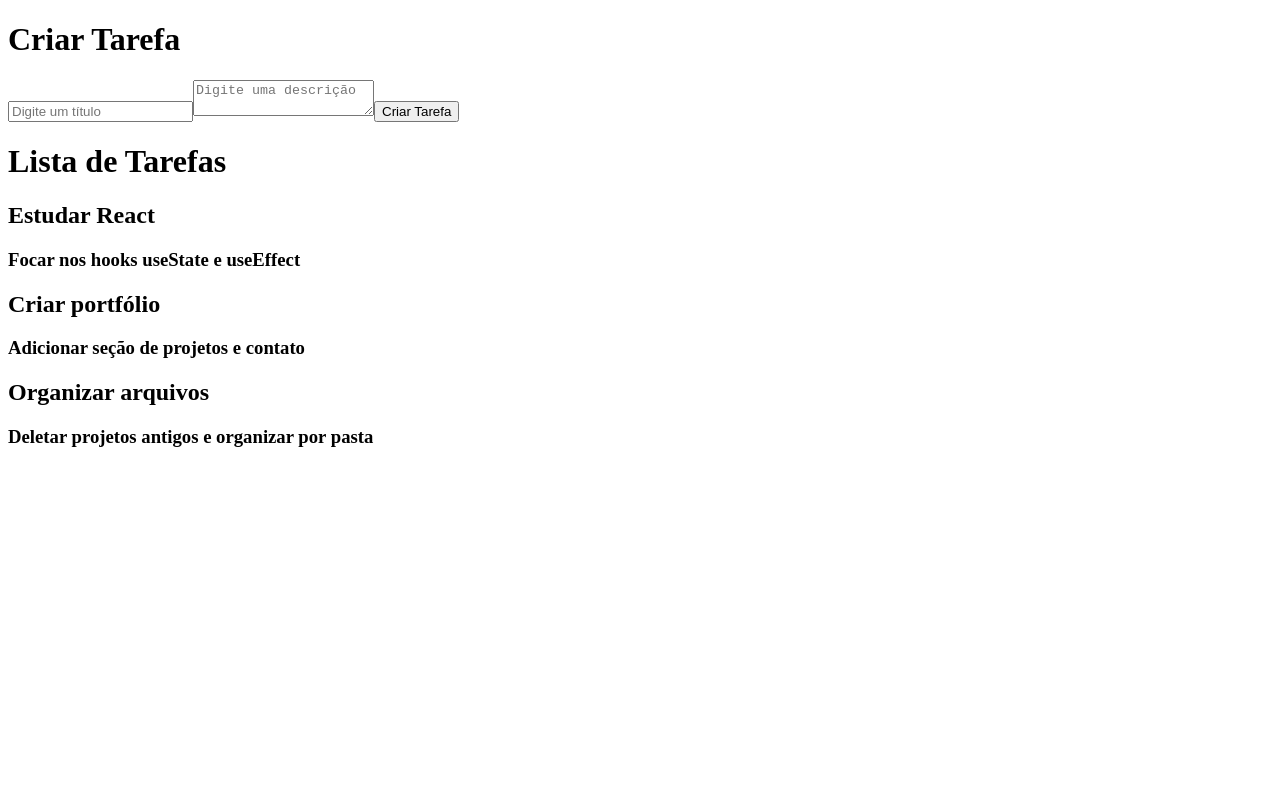
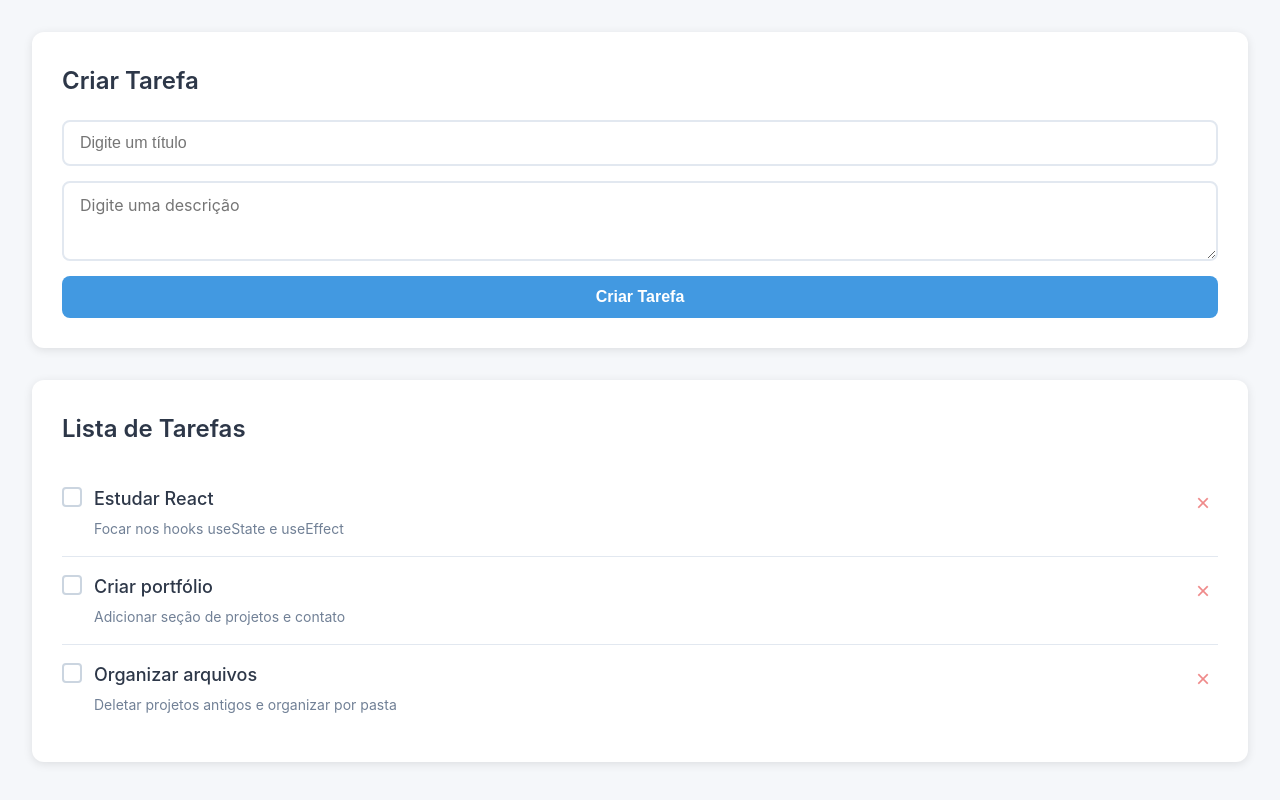
Before and after one commit to juliocesardemoraes/zeus-reactjs, a React (Vite) app: page / in a window 1280 px wide. Built offline with nearby package versions, Linux system fonts and the light colour scheme.

Commit message:
feat: add initial class

```diff
--- a/src/App.jsx
+++ b/src/App.jsx
@@ -1,20 +1,22 @@
-import { useEffect } from "react";
 import { useState } from "react";
 import { tasksMock } from "./mock/TasksMock";
+import "./globals.css";
 
 function App() {
   const [title, setTitle] = useState("");
   const [description, setDescription] = useState("");
   const [tasks, setTasks] = useState(tasksMock);
 
-  useEffect(() => {
-    console.log("TITLE", title);
-  }, [title]);
+  const toggleTask = () => {};
+  const deleteTask = () => {};
 
   return (
     <>
+      <div className="form-section m-4">
         <h1>Criar Tarefa</h1>
+
         <form
+          className="task-form"
           onSubmit={(event) => {
             event.preventDefault();
 
@@ -39,29 +41,61 @@ function App() {
             onChange={(event) => {
               setTitle(event.target.value);
             }}
+            required
           />
 
           <textarea
             name="description"
             placeholder="Digite uma descrição"
-          id=""
+            value={description}
             onChange={(event) => {
               setDescription(event.target.value);
             }}
-        ></textarea>
+          />
 
           <button type="submit">Criar Tarefa</button>
         </form>
+      </div>
 
+      <div className="form-section m-4">
         <h1>Lista de Tarefas</h1>
+        <ul className="task-list">
           {tasks.map((task, index) => {
             return (
-          <div key={index}>
-            <h2>{task.title}</h2>
-            <h3>{task.description}</h3>
+              <li
+                key={index}
+                className={`task-item ${task.done ? "completed" : ""}`}
+              >
+                <div className="task-content">
+                  <label className="checkbox-container">
+                    <input
+                      type="checkbox"
+                      checked={task.done}
+                      onChange={() => toggleTask(index)}
+                    />
+                    <span className="checkmark"></span>
+                  </label>
+
+                  <div className="task-details">
+                    <h2 className="task-title">{task.title}</h2>
+                    {task.description && (
+                      <p className="task-description">{task.description}</p>
+                    )}
                   </div>
+                </div>
+
+                <button
+                  className="delete-btn"
+                  onClick={() => deleteTask(index)}
+                  aria-label="Deletar tarefa"
+                >
+                  ×
+                </button>
+              </li>
             );
           })}
+        </ul>
+      </div>
     </>
   );
 }
--- /dev/null
+++ b/src/globals.css
@@ -0,0 +1,254 @@
+* {
+  margin: 0;
+  padding: 0;
+  box-sizing: border-box;
+}
+
+body {
+  font-family: -apple-system, BlinkMacSystemFont, "Segoe UI", "Roboto",
+    sans-serif;
+  background-color: #f5f7fa;
+  color: #333;
+  line-height: 1.6;
+}
+
+.container {
+  max-width: 800px;
+  margin: 0 auto;
+  padding: 20px;
+}
+
+.form-section {
+  background: white;
+  padding: 30px;
+  border-radius: 12px;
+  box-shadow: 0 2px 10px rgba(0, 0, 0, 0.1);
+  margin-bottom: 30px;
+}
+
+.form-section h1 {
+  color: #2d3748;
+  margin-bottom: 20px;
+  font-size: 24px;
+  font-weight: 600;
+}
+
+.task-form {
+  display: flex;
+  flex-direction: column;
+  gap: 15px;
+}
+
+.task-form input,
+.task-form textarea {
+  padding: 12px 16px;
+  border: 2px solid #e2e8f0;
+  border-radius: 8px;
+  font-size: 16px;
+  transition: border-color 0.2s ease;
+}
+
+.task-form input:focus,
+.task-form textarea:focus {
+  outline: none;
+  border-color: #4299e1;
+  box-shadow: 0 0 0 3px rgba(66, 153, 225, 0.1);
+}
+
+.task-form textarea {
+  min-height: 80px;
+  resize: vertical;
+  font-family: inherit;
+}
+
+.task-form button {
+  background: #4299e1;
+  color: white;
+  border: none;
+  padding: 12px 24px;
+  border-radius: 8px;
+  font-size: 16px;
+  font-weight: 600;
+  cursor: pointer;
+  transition: background-color 0.2s ease;
+}
+
+.task-form button:hover {
+  background: #3182ce;
+}
+
+.task-form button:active {
+  transform: translateY(1px);
+}
+
+.tasks-section {
+  background: white;
+  padding: 30px;
+  border-radius: 12px;
+  box-shadow: 0 2px 10px rgba(0, 0, 0, 0.1);
+}
+
+.tasks-section h1 {
+  color: #2d3748;
+  margin-bottom: 20px;
+  font-size: 24px;
+  font-weight: 600;
+}
+
+.empty-state {
+  text-align: center;
+  color: #718096;
+  font-style: italic;
+  padding: 40px 20px;
+}
+
+.task-list {
+  list-style: none;
+}
+
+.task-item {
+  display: flex;
+  align-items: flex-start;
+  justify-content: space-between;
+  padding: 16px 0;
+  border-bottom: 1px solid #e2e8f0;
+  transition: all 0.2s ease;
+}
+
+.task-item:last-child {
+  border-bottom: none;
+}
+
+.task-item.completed {
+  opacity: 0.6;
+}
+
+.task-content {
+  display: flex;
+  align-items: flex-start;
+  gap: 12px;
+  flex: 1;
+}
+
+.checkbox-container {
+  position: relative;
+  cursor: pointer;
+  user-select: none;
+  margin-top: 2px;
+}
+
+.checkbox-container input {
+  position: absolute;
+  opacity: 0;
+  cursor: pointer;
+  height: 0;
+  width: 0;
+}
+
+.checkmark {
+  height: 20px;
+  width: 20px;
+  background-color: #fff;
+  border: 2px solid #cbd5e0;
+  border-radius: 4px;
+  display: inline-block;
+  transition: all 0.2s ease;
+}
+
+.checkbox-container:hover .checkmark {
+  border-color: #4299e1;
+}
+
+.checkbox-container input:checked ~ .checkmark {
+  background-color: #4299e1;
+  border-color: #4299e1;
+}
+
+.checkmark:after {
+  content: "";
+  position: absolute;
+  display: none;
+  left: 6px;
+  top: 2px;
+  width: 6px;
+  height: 10px;
+  border: solid white;
+  border-width: 0 2px 2px 0;
+  transform: rotate(45deg);
+}
+
+.checkbox-container input:checked ~ .checkmark:after {
+  display: block;
+}
+
+.task-details {
+  flex: 1;
+}
+
+.task-title {
+  font-size: 18px;
+  font-weight: 500;
+  color: #2d3748;
+  margin-bottom: 4px;
+  transition: all 0.2s ease;
+}
+
+.task-item.completed .task-title {
+  text-decoration: line-through;
+  color: #718096;
+}
+
+.task-description {
+  color: #718096;
+  font-size: 14px;
+  margin: 0;
+  transition: all 0.2s ease;
+}
+
+.task-item.completed .task-description {
+  text-decoration: line-through;
+}
+
+.delete-btn {
+  background: none;
+  border: none;
+  color: #e53e3e;
+  font-size: 24px;
+  cursor: pointer;
+  padding: 4px 8px;
+  border-radius: 4px;
+  transition: all 0.2s ease;
+  opacity: 0.6;
+}
+
+.delete-btn:hover {
+  background-color: #fed7d7;
+  opacity: 1;
+}
+
+.delete-btn:active {
+  transform: scale(0.95);
+}
+
+.m-4 {
+  margin: 2rem;
+}
+
+@media (max-width: 768px) {
+  .container {
+    padding: 10px;
+  }
+
+  .form-section,
+  .tasks-section {
+    padding: 20px;
+  }
+
+  .task-item {
+    padding: 12px 0;
+  }
+
+  .task-title {
+    font-size: 16px;
+  }
+}
```
Lines whose indentation alone changed are shown as unchanged.
